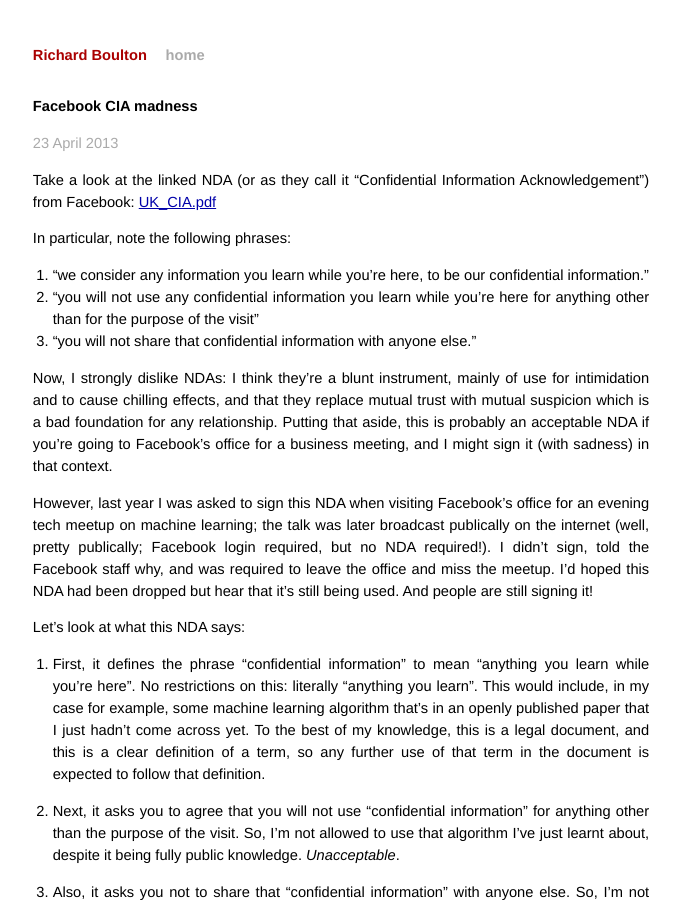
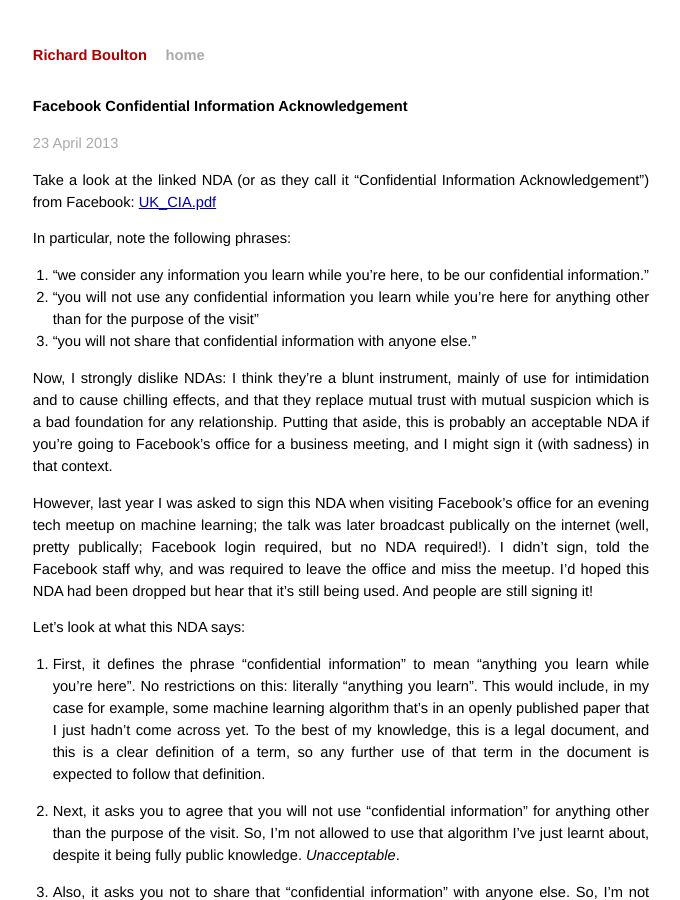
Before and after one commit to rboulton/rboulton.github.io, a Jekyll site: the page built from _posts/2013-04-23-facebook-cia.md, in a window 1280 px wide and 900 px high. Shown: the whole window, without its empty margins (299-979 px from the left). Built offline with Jekyll 4.4.1, drawn with Linux system fonts in a browser that asks for light colours; Markdown is read by kramdown in place of the engine named in the settings.

Commit message:
Expand acronym

```diff
--- a/_posts/2013-04-23-facebook-cia.md
+++ b/_posts/2013-04-23-facebook-cia.md
@@ -1,6 +1,6 @@
 ---
 layout: post
-title: Facebook CIA madness
+title: Facebook Confidential Information Acknowledgement
 ---
 
 {{ page.title }}
```
